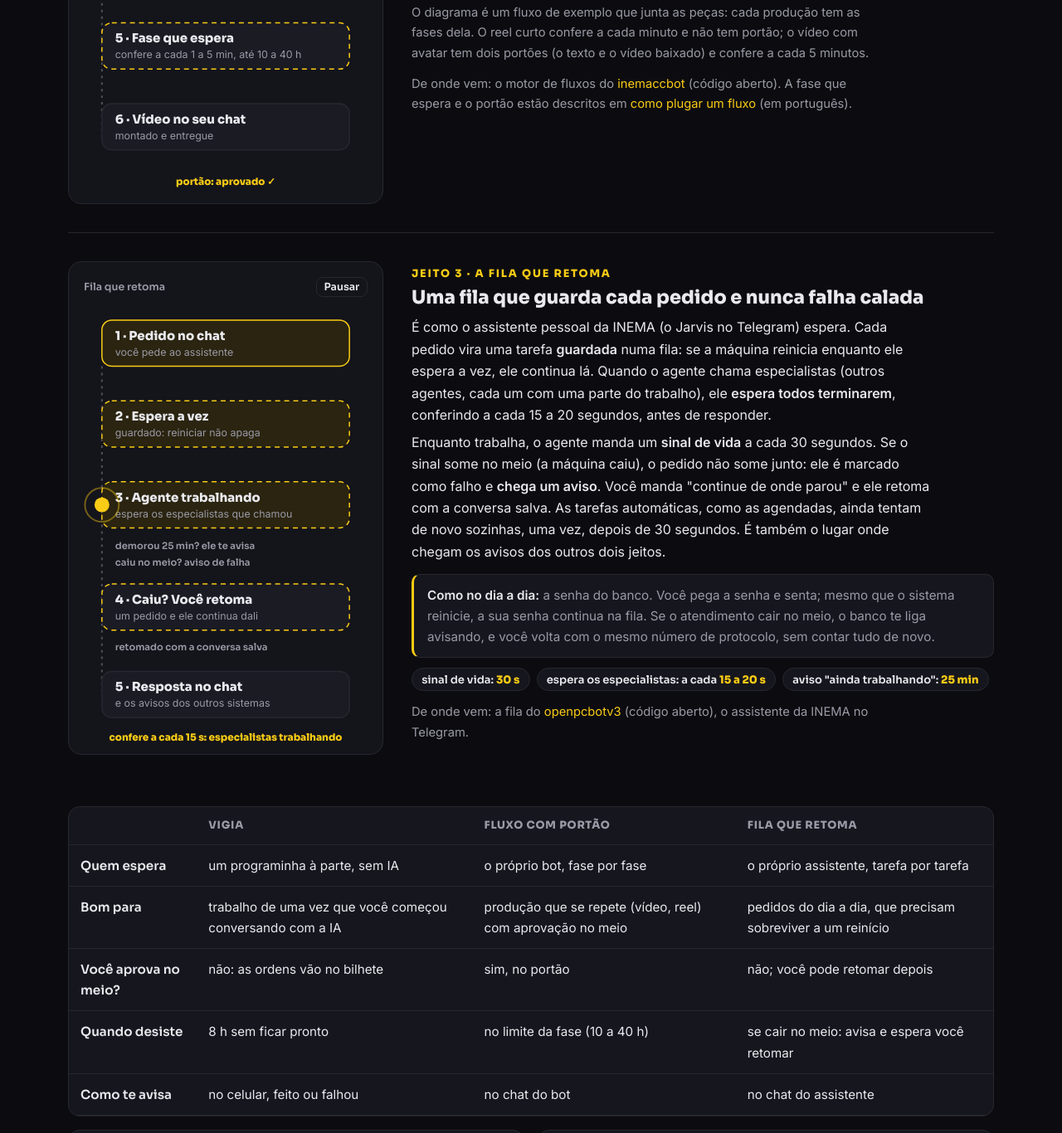
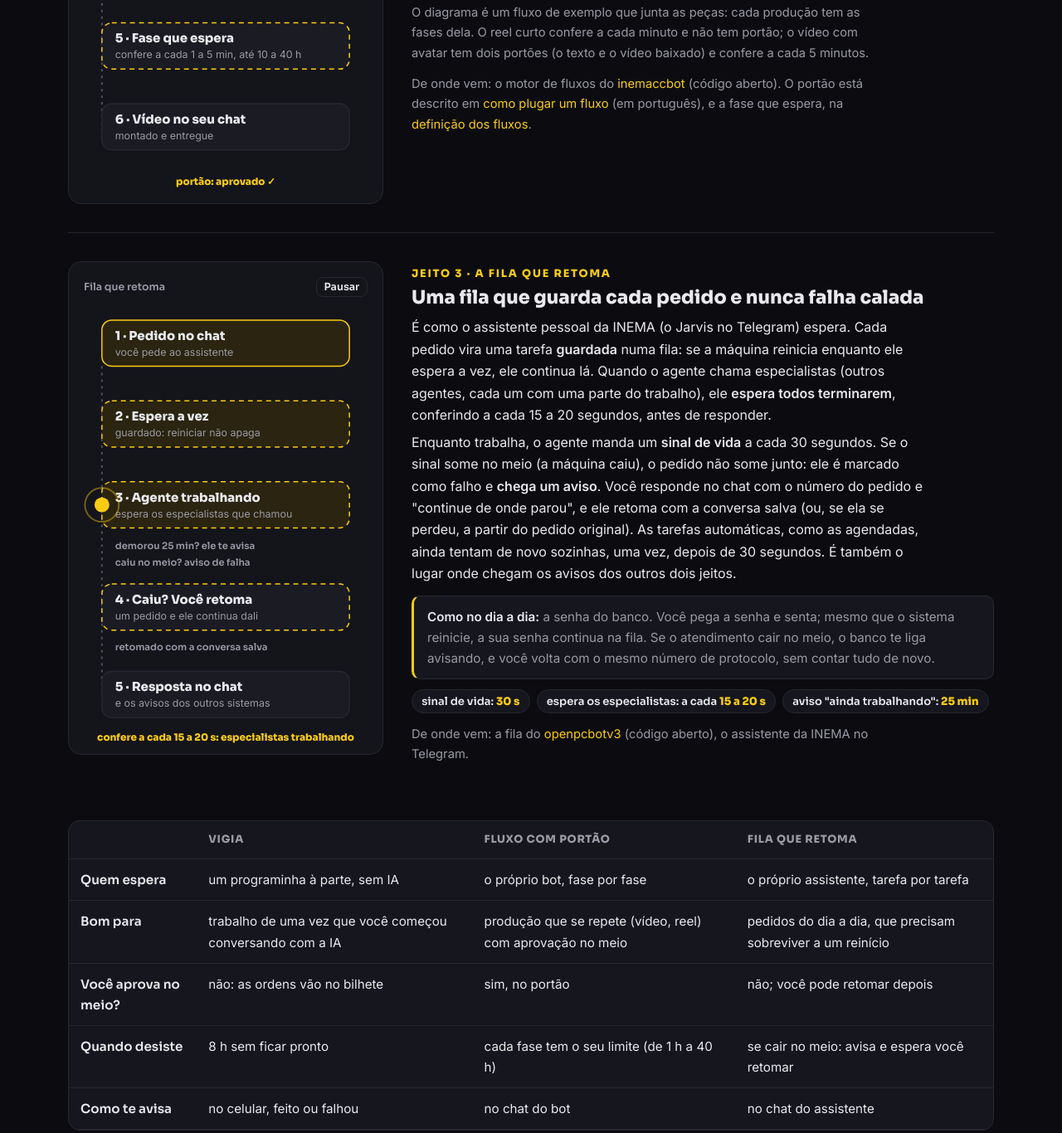
Before and after one commit to inematds/espera-sem-voce, a plain HTML site: page guia/index.html in a window 1280 px wide. Shown: the part 5526-6892 px from the top of the page at 83% size. Drawn offline with Linux system fonts and the light colour scheme.

Commit message:
revisão 2: passo 3 sem fechar o computador, /job com número, limites de fase, links

```diff
--- a/guia/index.html
+++ b/guia/index.html
@@ -293,7 +293,7 @@
 <div class="analog"><b>Como no dia a dia:</b> uma gráfica que só imprime depois que você aprova a prova de cor. A peça passa de mesa em mesa; na mesa da aprovação, ela espera a sua assinatura. Se faltar luz, cada mesa sabe o que já fez.</div>
 <div class="prazos"><span>vídeo curto: a cada <b>1 min</b>, até <b>10 h</b></span><span>avatar: a cada <b>5 min</b>, até <b>40 h</b></span><span>portão: <b>espera você</b></span></div>
 <p class="origem">O diagrama é um fluxo de exemplo que junta as peças: cada produção tem as fases dela. O reel curto confere a cada minuto e não tem portão; o vídeo com avatar tem dois portões (o texto e o vídeo baixado) e confere a cada 5 minutos.</p>
-<p class="origem">De onde vem: o motor de fluxos do <a href="https://github.com/inematds/inemaccbot" rel="noopener" target="_blank">inemaccbot</a> (código aberto). A fase que espera e o portão estão descritos em <a href="https://github.com/inematds/inemaccbot/blob/master/docs/plugar-fluxo.md" rel="noopener" target="_blank">como plugar um fluxo</a> (em português).</p>
+<p class="origem">De onde vem: o motor de fluxos do <a href="https://github.com/inematds/inemaccbot" rel="noopener" target="_blank">inemaccbot</a> (código aberto). O portão está descrito em <a href="https://github.com/inematds/inemaccbot/blob/master/docs/plugar-fluxo.md" rel="noopener" target="_blank">como plugar um fluxo</a> (em português), e a fase que espera, na <a href="https://github.com/inematds/inemaccbot/blob/master/src/dominio/flow.ts" rel="noopener" target="_blank">definição dos fluxos</a>.</p>
 </div>
 </div>
 
@@ -307,7 +307,7 @@
 <text class="lb" x="46" y="420">retomado com a conversa salva</text>
 <g class="nd" data-dwell="800" transform="translate(30,20)"><rect width="300" height="56" rx="12"/><text class="t" x="16" y="24">1 · Pedido no chat</text><text class="s" x="16" y="43">você pede ao assistente</text></g>
 <g class="nd wait" data-dwell="1700" data-checks="na fila|na fila|sua vez ✓" data-pref="fila:" transform="translate(30,118)"><rect width="300" height="56" rx="12"/><text class="t" x="16" y="24">2 · Espera a vez</text><text class="s" x="16" y="43">guardado: reiniciar não apaga</text></g>
-<g class="nd wait" data-dwell="2400" data-checks="especialistas trabalhando|especialistas trabalhando|todos prontos ✓" data-pref="confere a cada 15 s:" transform="translate(30,216)"><rect width="300" height="56" rx="12"/><text class="t" x="16" y="24">3 · Agente trabalhando</text><text class="s" x="16" y="43">espera os especialistas que chamou</text></g>
+<g class="nd wait" data-dwell="2400" data-checks="especialistas trabalhando|especialistas trabalhando|todos prontos ✓" data-pref="confere a cada 15 a 20 s:" transform="translate(30,216)"><rect width="300" height="56" rx="12"/><text class="t" x="16" y="24">3 · Agente trabalhando</text><text class="s" x="16" y="43">espera os especialistas que chamou</text></g>
 <g class="nd wait" data-dwell="2600" data-checks="falhou: aviso no chat|você: continue de onde parou|retomado ✓" data-pref="" transform="translate(30,340)"><rect width="300" height="56" rx="12"/><text class="t" x="16" y="24">4 · Caiu? Você retoma</text><text class="s" x="16" y="43">um pedido e ele continua dali</text></g>
 <g class="nd" data-dwell="1400" transform="translate(30,446)"><rect width="300" height="56" rx="12"/><text class="t" x="16" y="24">5 · Resposta no chat</text><text class="s" x="16" y="43">e os avisos dos outros sistemas</text></g>
 <text class="ping" x="180" y="530" text-anchor="middle" data-ping></text>
@@ -318,7 +318,7 @@
 <span class="num">Jeito 3 · a fila que retoma</span>
 <h3>Uma fila que guarda cada pedido e nunca falha calada</h3>
 <p>É como o assistente pessoal da INEMA (o Jarvis no Telegram) espera. Cada pedido vira uma tarefa <strong>guardada</strong> numa fila: se a máquina reinicia enquanto ele espera a vez, ele continua lá. Quando o agente chama especialistas (outros agentes, cada um com uma parte do trabalho), ele <strong>espera todos terminarem</strong>, conferindo a cada 15 a 20 segundos, antes de responder.</p>
-<p>Enquanto trabalha, o agente manda um <strong>sinal de vida</strong> a cada 30 segundos. Se o sinal some no meio (a máquina caiu), o pedido não some junto: ele é marcado como falho e <strong>chega um aviso</strong>. Você manda "continue de onde parou" e ele retoma com a conversa salva. As tarefas automáticas, como as agendadas, ainda tentam de novo sozinhas, uma vez, depois de 30 segundos. É também o lugar onde chegam os avisos dos outros dois jeitos.</p>
+<p>Enquanto trabalha, o agente manda um <strong>sinal de vida</strong> a cada 30 segundos. Se o sinal some no meio (a máquina caiu), o pedido não some junto: ele é marcado como falho e <strong>chega um aviso</strong>. Você responde no chat com o número do pedido e "continue de onde parou", e ele retoma com a conversa salva (ou, se ela se perdeu, a partir do pedido original). As tarefas automáticas, como as agendadas, ainda tentam de novo sozinhas, uma vez, depois de 30 segundos. É também o lugar onde chegam os avisos dos outros dois jeitos.</p>
 <div class="analog"><b>Como no dia a dia:</b> a senha do banco. Você pega a senha e senta; mesmo que o sistema reinicie, a sua senha continua na fila. Se o atendimento cair no meio, o banco te liga avisando, e você volta com o mesmo número de protocolo, sem contar tudo de novo.</div>
 <div class="prazos"><span>sinal de vida: <b>30 s</b></span><span>espera os especialistas: a cada <b>15 a 20 s</b></span><span>aviso "ainda trabalhando": <b>25 min</b></span></div>
 <p class="origem">De onde vem: a fila do <a href="https://github.com/inematds/openpcbotv3" rel="noopener" target="_blank">openpcbotv3</a> (código aberto), o assistente da INEMA no Telegram.</p>
@@ -331,7 +331,7 @@
 <tr><td>Quem espera</td><td>um programinha à parte, sem IA</td><td>o próprio bot, fase por fase</td><td>o próprio assistente, tarefa por tarefa</td></tr>
 <tr><td>Bom para</td><td>trabalho de uma vez que você começou conversando com a IA</td><td>produção que se repete (vídeo, reel) com aprovação no meio</td><td>pedidos do dia a dia, que precisam sobreviver a um reinício</td></tr>
 <tr><td>Você aprova no meio?</td><td>não: as ordens vão no bilhete</td><td>sim, no portão</td><td>não; você pode retomar depois</td></tr>
-<tr><td>Quando desiste</td><td>8 h sem ficar pronto</td><td>no limite da fase (10 a 40 h)</td><td>se cair no meio: avisa e espera você retomar</td></tr>
+<tr><td>Quando desiste</td><td>8 h sem ficar pronto</td><td>cada fase tem o seu limite (de 1 h a 40 h)</td><td>se cair no meio: avisa e espera você retomar</td></tr>
 <tr><td>Como te avisa</td><td>no celular, feito ou falhou</td><td>no chat do bot</td><td>no chat do assistente</td></tr>
 </tbody></table></div>
 <div class="grid g2" style="margin-top:16px">
@@ -345,7 +345,7 @@
 <div class="step"><div class="b">1</div><div><h3>Abra um agente de IA no seu computador</h3><p>Agente é a IA que, além de conversar, mexe em arquivos e roda programas, sempre pedindo licença. Os mais usados são o <a href="https://claude.com/product/claude-code" rel="noopener" target="_blank">Claude Code</a> (da Anthropic) e o <a href="https://developers.openai.com/codex" rel="noopener" target="_blank">Codex</a> (da OpenAI). Abra o agente na pasta do seu projeto.</p></div></div>
 <div class="step"><div class="b">2</div><div><h3>Cole o pedido</h3><p>A IA lê o kit, olha os seus trabalhos demorados e diz, em linguagem simples, qual dos três jeitos serve.</p>
 <div class="pedido"><button class="copiar" type="button">Copiar</button><p>Leia o repositório https://github.com/inematds/espera-sem-voce (o README e a pasta vigia). Depois olhe o meu projeto e me pergunte quais trabalhos demoram (vídeo, render, transcrição, gerador externo) e como eu espero hoje. Me diga, em linguagem simples, qual dos três jeitos serve para cada um (vigia, fluxo com portão ou fila que retoma), quanto tempo eu deixaria de ficar com a conversa aberta e o que precisaria para o vigia saber perguntar "ficou pronto?". Não instale nem mude nada antes do meu sim. Com o meu sim: copie o vigia de exemplo, rode o teste dele, monte o primeiro bilhete e a primeira conferência para um trabalho meu, ligue o aviso no meu celular pelo Telegram e me diga se este computador pode dormir ou desligar enquanto espera.</p></div></div></div>
-<div class="step"><div class="b">3</div><div><h3>Diga sim ao que fizer sentido</h3><p>Dispare um trabalho de verdade, feche o computador e espere o aviso.</p></div></div>
+<div class="step"><div class="b">3</div><div><h3>Diga sim ao que fizer sentido</h3><p>Dispare um trabalho de verdade, feche a conversa e saia da frente da tela, com o computador ligado e sem dormir. Espere o aviso no celular. Se você ainda não tem um bot no Telegram, a sua IA te guia para criar um em poucos minutos.</p></div></div>
 <div class="grid g2" style="margin-top:10px">
 <div class="card"><h3>🌐 Quer só entender, sem instalar?</h3><p>Os diagramas acima são a explicação inteira: assista cada um até o fim. Não há versão online para usar, porque o vigia roda no seu computador.</p></div>
 <div class="card"><h3>⬇️ Onde baixar?</h3><p>Não há instalador: é uma pasta com um programa pequeno (feito em Python, que a sua IA instala se faltar). Baixe o <a href="https://github.com/inematds/espera-sem-voce/archive/refs/heads/main.zip">ZIP do kit</a> ou veja o <a href="https://github.com/inematds/espera-sem-voce" rel="noopener" target="_blank">repositório</a>.</p></div>
```
Also changed, not shown: 1 other file.
